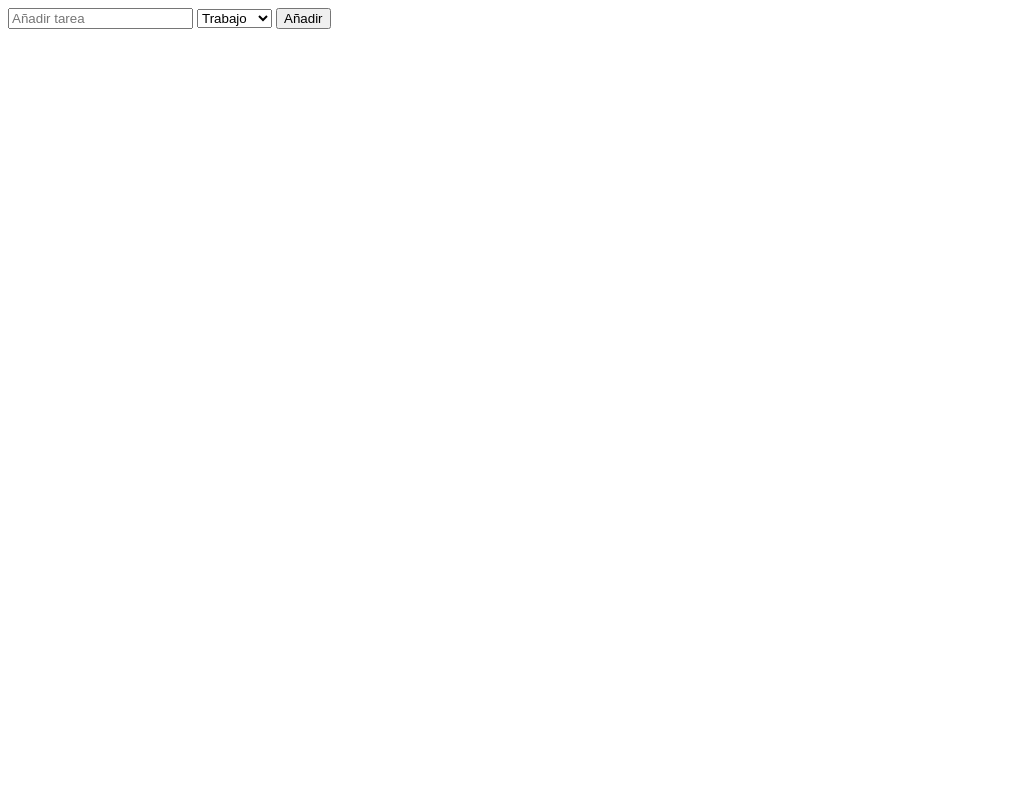
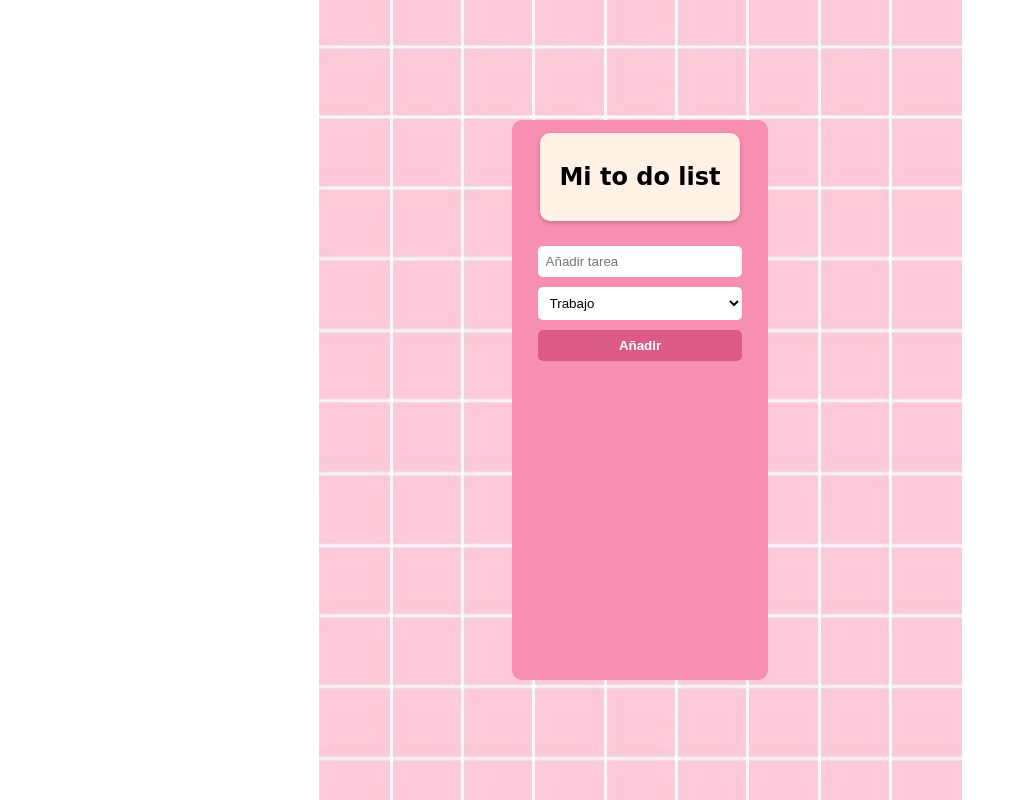
Before and after one commit to Melanyrc19/Lista-de-tareas, a plain HTML site: page index.html in a window 1280 px wide. Shown: the whole page, without its empty margins (0-1017 px from the left). Drawn offline with Linux system fonts and the light colour scheme.

Commit message:
agregue los css

```diff
--- a/index.html
+++ b/index.html
@@ -1,15 +1,24 @@
 <!DOCTYPE html>
 <html lang="en">
+
 <head>
     <meta charset="UTF-8">
     <meta name="viewport" content="width=device-width, initial-scale=1.0">
+    <link rel="stylesheet" href="styles/style.css">
     <title>Document</title>
 </head>
+
 <body>
+    <div class="container-padre">
 
-    <form id="form">
-        <input id="tarea" placeholder="Añadir tarea" type="text" >
-        <select id="categoriaSelect" name="" id="">
+        <div class="container-formulario">
+            <div class="titulo">
+                <h2> Mi to do list</h2>
+            </div>
+            <form id="form" class="formulario">
+
+                <input id="tarea" placeholder="Añadir tarea" type="text">
+                <select id="categoriaSelect" name="" id="" class="task">
                     <option value="trabajo">Trabajo</option>
                     <option value="estudio">Estudio</option>
                     <option value="personal">Personal</option>
@@ -18,13 +27,18 @@
                 <button id="buttonAñadir" type="submit">Añadir</button>
 
             </form>
-    <div >
+            <div>
                 <ul id="listaTareas">
 
                 </ul>
+            </div>
+
+        </div>
+
 
     </div>
 
     <script src="intex.js"></script>
 </body>
+
 </html>
--- /dev/null
+++ b/styles/style.css
@@ -0,0 +1,69 @@
+body {
+    margin: 0;
+    padding: 0;
+    background: url(✨rosa✨.jpg) no-repeat center center fixed;
+    display: flex;
+    align-items: center;
+    justify-content: center;
+    height: 100vh;
+}
+.titulo{
+    background-color: #FFF1E6;
+    margin-top: 5%;
+    padding: 10px;
+    border-radius: 10px;
+    text-align: center;
+    position: relative;
+
+    width: 70%;
+    margin: 0 30;
+    box-shadow: 0 2px 4px rgba(0, 0, 0, 0.2);
+    font-family:'Pacifico', cursive;
+}
+.container-padre{
+    background-color:#F78FB3;
+    border-radius: 10px;
+    align-items: center;
+    padding-left: 0px;
+    width: 20%;
+    height: 70%;
+}
+
+.container-formulario{
+
+    display: flex;
+    flex-direction: column;
+    align-items: center;
+    justify-content: center;
+
+}
+.task{
+    background-color: white;
+    padding: 8px;
+    border-radius:5px;
+    border: none;
+}
+.formulario {
+    margin-top: 10%;
+    display: flex;
+    flex-direction: column;
+    gap: 10px;
+    width: 80%;
+}
+
+input, button{
+    padding: 8px;
+    border: none;
+    border-radius: 5px;
+}
+button{
+    background-color: #dc5a88;
+    color: white;
+    font-weight: bold;
+    cursor: pointer;
+}
+button:hover{
+    background-color: #FFF1E6;
+    color: #dc5a88;
+
+}
```
Also changed, not shown: styles/✨rosa✨.jpg (added). Lines whose indentation alone changed are shown as unchanged.
